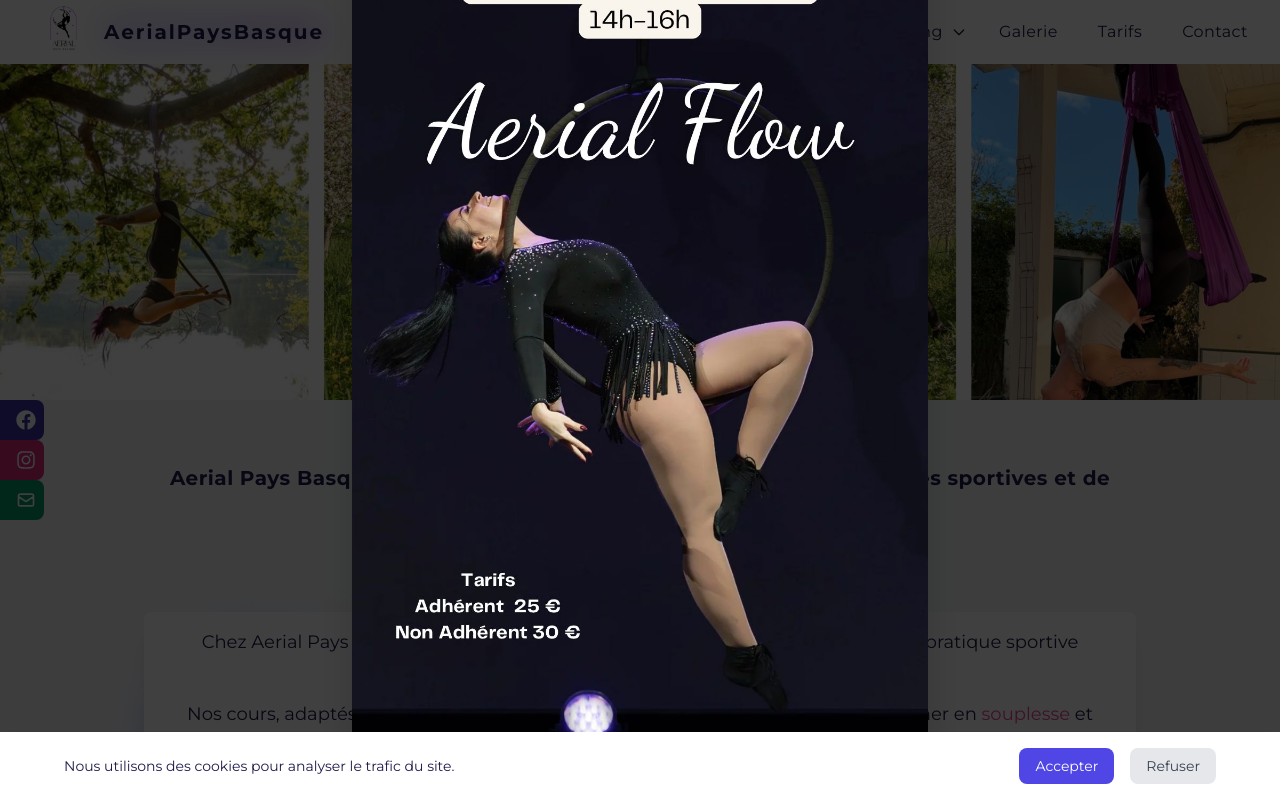
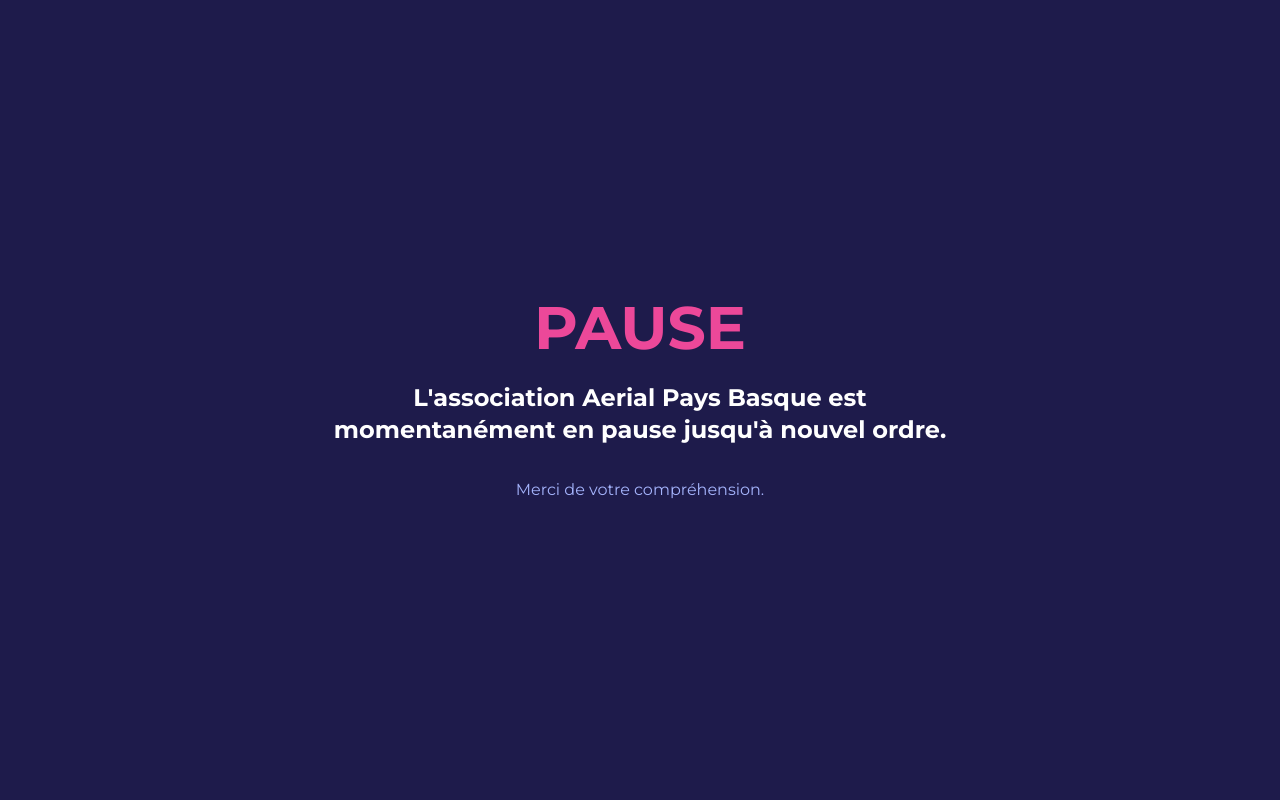
Before and after one commit to JacquesPoulin/aerialPaysBasque, a React (Vite) app: page / in a window 1280 px wide. Shown: the top 800 px of the page. Built offline with nearby package versions, Linux system fonts and the light colour scheme; a web font is replaced by a local one.

Commit message:
Site en pause

```diff
--- a/src/App.jsx
+++ b/src/App.jsx
@@ -11,6 +11,18 @@
 
   return (
     <div className="App">
+      {/* --- ECRAN DE MAINTENANCE --- */}
+      <div className="fixed inset-0 bg-indigo-950 z-[9999] flex flex-col items-center justify-center text-white px-4 text-center">
+        <h1 className="text-4xl md:text-6xl font-bold mb-6 text-pink-500">
+          PAUSE
+        </h1>
+        <p className="text-xl md:text-2xl font-semibold max-w-2xl leading-relaxed">
+          L'association Aerial Pays Basque est momentanément en pause jusqu'à
+          nouvel ordre.
+        </p>
+        <p className="mt-8 text-indigo-300">Merci de votre compréhension.</p>
+      </div>
+      {/* --- FIN ECRAN DE MAINTENANCE --- */}
       <Navbar />
       <Routes>
         {routesConfig.map(({ path, element, children }) => (
```
